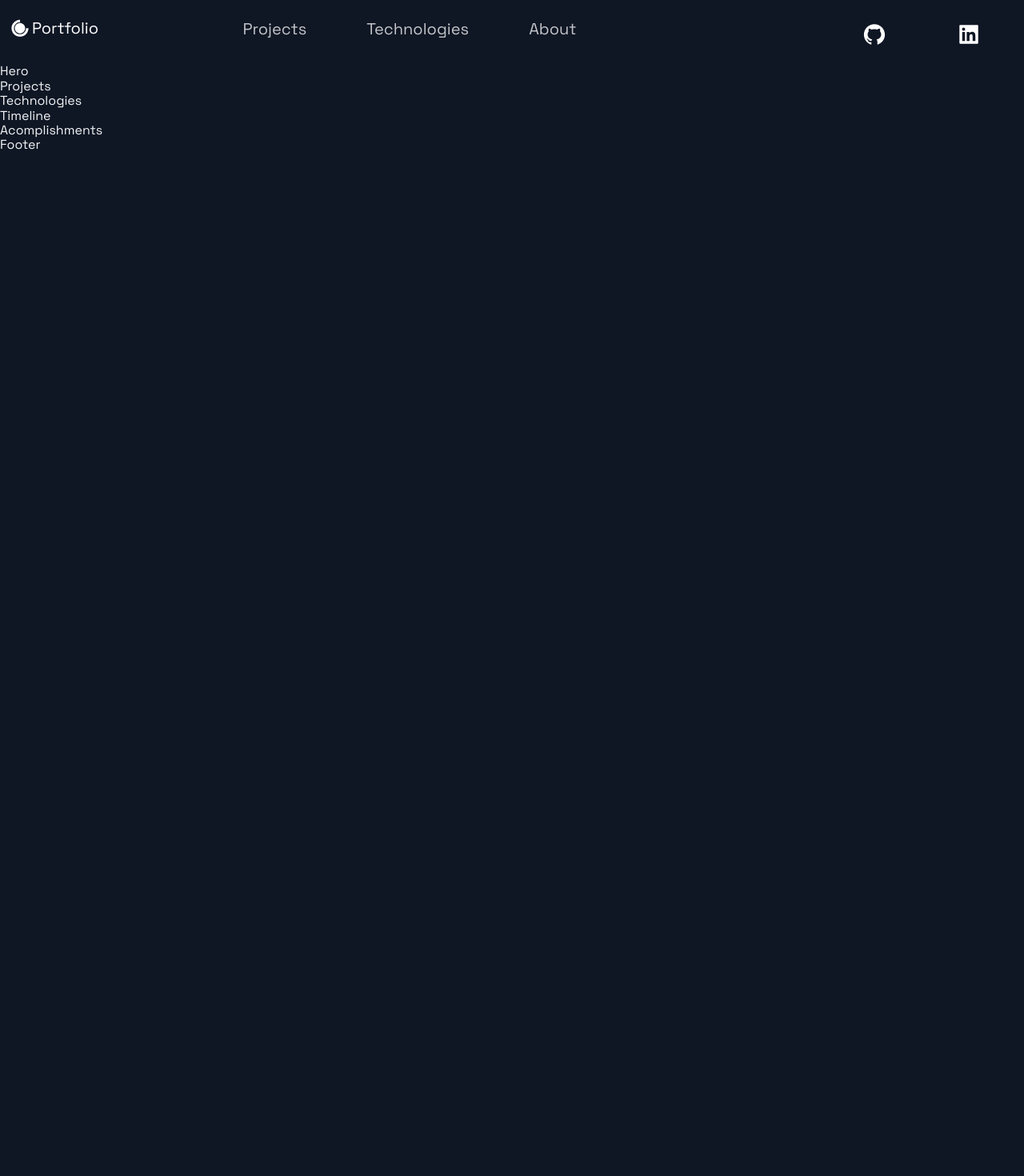
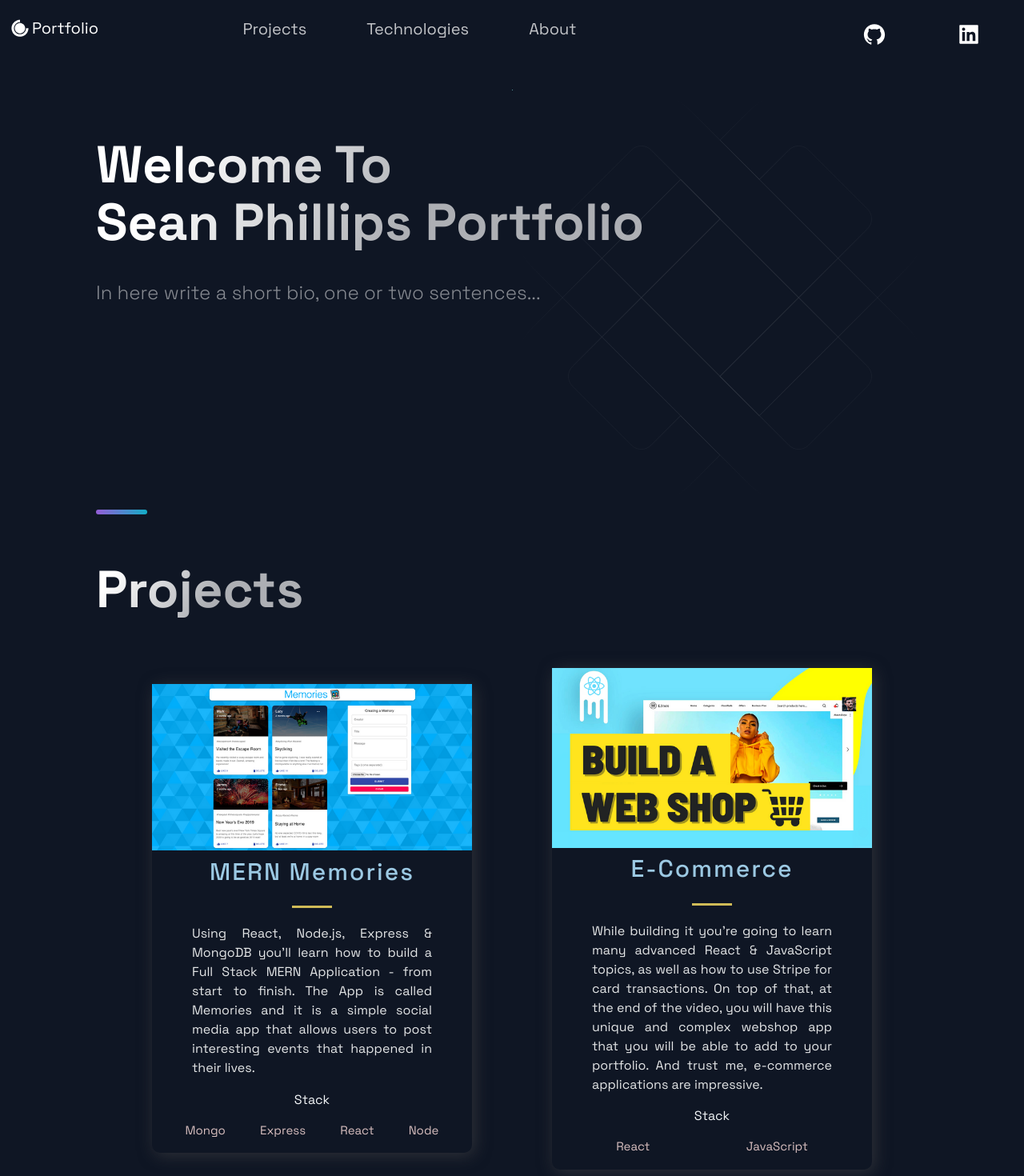
Before and after one commit to SeanEmmers/portfolio, a Next.js app: page / in a window 1280 px wide. Shown: the top 1470 px of the page at 80% size. Before the commit the page ends 800 px from the top, so only its background shows below. Built offline with nearby package versions, Linux system fonts and the light colour scheme.

Commit message:
projects

```diff
--- a/src/components/Header/Header.js
+++ b/src/components/Header/Header.js
@@ -1,6 +1,6 @@
 import Link from 'next/link';
 import React from 'react';
-import { AiFillGithub, AiFillInstagram, AiFillLinkedin } from 'react-icons/ai';
+import { AiFillGithub, AiFillLinkedin } from 'react-icons/ai';
 import { DiCssdeck } from 'react-icons/di';
 
 import { Container, Div1, Div2, Div3, NavLink, SocialIcons, Span } from './HeaderStyles';
--- a/src/components/Hero/Hero.js
+++ b/src/components/Hero/Hero.js
@@ -4,10 +4,18 @@ import { Section, SectionText, SectionTitle } from '../../styles/GlobalComponent
 import Button from '../../styles/GlobalComponents/Button';
 import { LeftSection } from './HeroStyles';
 
-const Hero = (props) => (
-  <div>
-    Hero
-  </div>
+const Hero = () => (
+  <Section row nopadding>
+    <LeftSection>
+      <SectionTitle main center>
+        Welcome To <br/>
+        Sean Phillips Portfolio
+      </SectionTitle>
+      <SectionText>
+        In here write a short bio, one or two sentences...
+      </SectionText>
+    </LeftSection>
+  </Section>
 );
 
 export default Hero;
--- a/src/components/Projects/Projects.js
+++ b/src/components/Projects/Projects.js
@@ -5,9 +5,31 @@ import { Section, SectionDivider, SectionTitle } from '../../styles/GlobalCompon
 import { projects } from '../../constants/constants';
 
 const Projects = () => (
-  <div>
-    Projects
-  </div>
+  <Section nopadding id='projects'>
+    <SectionDivider/>
+    <SectionTitle main>Projects</SectionTitle>
+    <GridContainer>
+      {projects.map(({id, image, title, description, tags, source, visit}) => (
+        <BlogCard key={id}>
+          <Img src = {image}/>
+          <TitleContent>
+            <HeaderThree title> {title} </HeaderThree>
+            <Hr/>
+          </TitleContent>
+          <CardInfo>{description}</CardInfo>
+          <br/>
+          <div>
+            <TitleContent>Stack</TitleContent>
+            <TagList>
+              {tags.map((tag, i) => (
+                <Tag key = {i}>{tag}</Tag>
+              ))}
+            </TagList>
+          </div>
+        </BlogCard>
+      ))}
+    </GridContainer>
+  </Section>
 );
 
 export default Projects;
--- a/src/pages/index.js
+++ b/src/pages/index.js
@@ -10,10 +10,10 @@ import { Section } from '../styles/GlobalComponents';
 const Home = () => {
   return (
     <Layout>
-      {/* <Section grid> */}
+      <Section grid>
         <Hero />
-        {/* <BgAnimation /> */}
-      {/* </Section> */}
+        <BgAnimation />
+      </Section>
       <Projects />
       <Technologies />
       <Timeline />
```
